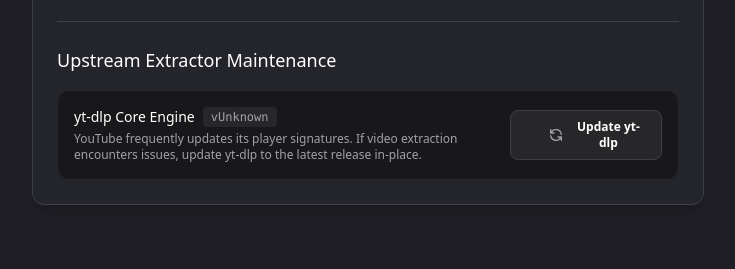
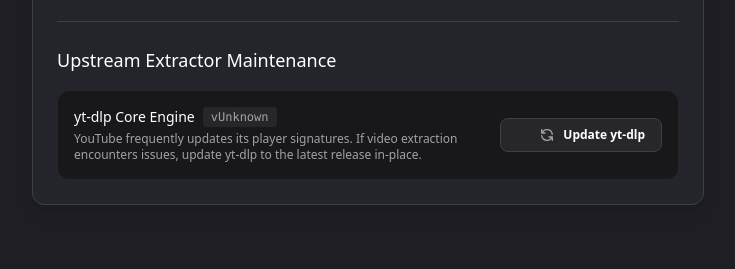
Before and after one commit to Reimaris/LocalTune, a FastAPI app: page /settings in a window 1280 px wide. Shown: the part 1725-1994 px from the top of the page, without its empty margins (272-1007 px from the left). Run offline with FastAPI, Linux system fonts and the light colour scheme; data comes from the database, SQL or seed files in the repository.

Commit message:
style(settings): prevent button text wrapping and retain migration summary

```diff
--- a/app/core/library_migration.py
+++ b/app/core/library_migration.py
@@ -28,6 +28,7 @@ class MigrationStatus:
     errors: int = 0
     current_file: str = ""
     error_messages: list[str] = field(default_factory=list)
+    last_summary: dict[str, Any] | None = None
 
 
 migration_state = MigrationStatus()
@@ -159,6 +160,7 @@ def run_library_migration() -> dict[str, Any]:
             "collisions": migration_state.collisions,
             "errors": migration_state.errors,
         }
+        migration_state.last_summary = summary
         logger.info(f"Library migration finished: {summary}")
         return summary
 
--- a/app/main.py
+++ b/app/main.py
@@ -350,6 +350,17 @@ async def api_update_ytdlp():
 def _render_migration_status_html() -> str:
     from app.core.library_migration import migration_state
 
+    summary = migration_state.last_summary or (
+        {
+            "total": migration_state.total,
+            "moved": migration_state.moved,
+            "collisions": migration_state.collisions,
+            "errors": migration_state.errors,
+        }
+        if (migration_state.total > 0 and migration_state.processed >= migration_state.total)
+        else None
+    )
+
     if migration_state.is_running:
         pct = (
             int((migration_state.processed / migration_state.total) * 100)
@@ -374,7 +385,7 @@ def _render_migration_status_html() -> str:
             <p class="text-[11px] text-[#71717a] truncate font-mono">Current: {migration_state.current_file}</p>
         </div>
         """
-    elif migration_state.total > 0 and migration_state.processed >= migration_state.total:
+    elif summary:
         return f"""
         <div id="migration-progress" class="space-y-3">
             <div class="bg-emerald-900/80 border border-emerald-500 text-white px-4 py-3 rounded-lg text-sm flex items-start gap-2.5">
@@ -382,16 +393,16 @@ def _render_migration_status_html() -> str:
                 <div>
                     <strong class="font-bold">Migration Complete!</strong>
                     <div class="text-xs text-emerald-200 mt-0.5">
-                        Processed {migration_state.total} file(s): moved {migration_state.moved}, {migration_state.collisions} collision(s) suffixed, {migration_state.errors} error(s).
+                        Processed {summary['total']} file(s): moved {summary['moved']}, {summary['collisions']} collision(s) suffixed, {summary['errors']} error(s).
                     </div>
                 </div>
             </div>
             <button type="button"
                 hx-post="/api/library/migrate"
                 hx-target="#migration-progress"
-                class="px-4 py-2 bg-[#27272a] hover:bg-[#3f3f46] text-white text-sm font-medium rounded-lg transition-colors border border-[#3f3f46] flex items-center gap-2">
+                class="px-4 py-2 bg-[#27272a] hover:bg-[#3f3f46] text-white text-sm font-medium rounded-lg transition-colors border border-[#3f3f46] flex items-center gap-2 whitespace-nowrap shrink-0">
                 <svg class="w-4 h-4 text-[#d40060] shrink-0" fill="none" stroke="currentColor" viewBox="0 0 24 24"><path stroke-linecap="round" stroke-linejoin="round" stroke-width="2" d="M4 4v5h.582m15.356 2A8.001 8.001 0 004.582 9m0 0H9m11 11v-5h-.581m0 0a8.003 8.003 0 01-15.357-2m15.357 2H15"></path></svg>
-                Migrate Again
+                <span>Migrate Again</span>
             </button>
         </div>
         """
@@ -401,9 +412,9 @@ def _render_migration_status_html() -> str:
             <button type="button"
                 hx-post="/api/library/migrate"
                 hx-target="#migration-progress"
-                class="px-4 py-2 bg-[#27272a] hover:bg-[#3f3f46] text-white text-sm font-medium rounded-lg transition-colors border border-[#3f3f46] flex items-center gap-2">
+                class="px-4 py-2 bg-[#27272a] hover:bg-[#3f3f46] text-white text-sm font-medium rounded-lg transition-colors border border-[#3f3f46] flex items-center gap-2 whitespace-nowrap shrink-0">
                 <svg class="w-4 h-4 text-[#d40060] shrink-0" fill="none" stroke="currentColor" viewBox="0 0 24 24"><path stroke-linecap="round" stroke-linejoin="round" stroke-width="2" d="M4 4v5h.582m15.356 2A8.001 8.001 0 004.582 9m0 0H9m11 11v-5h-.581m0 0a8.003 8.003 0 01-15.357-2m15.357 2H15"></path></svg>
-                Migrate Existing Files
+                <span>Migrate Existing Files</span>
             </button>
             <p class="text-xs text-[#71717a] mt-1.5">
                 Relocates all completed audio files in your library to match the current naming template above without re-downloading.
--- a/app/templates/settings.html
+++ b/app/templates/settings.html
@@ -73,9 +73,9 @@
                         <button type="button"
                             hx-post="/api/library/migrate"
                             hx-target="#migration-progress"
-                            class="px-4 py-2 bg-[#27272a] hover:bg-[#3f3f46] text-white text-sm font-medium rounded-lg transition-colors border border-[#3f3f46] flex items-center gap-2">
+                            class="px-4 py-2 bg-[#27272a] hover:bg-[#3f3f46] text-white text-sm font-medium rounded-lg transition-colors border border-[#3f3f46] flex items-center gap-2 whitespace-nowrap shrink-0">
                             <svg class="w-4 h-4 text-[#d40060] shrink-0" fill="none" stroke="currentColor" viewBox="0 0 24 24"><path stroke-linecap="round" stroke-linejoin="round" stroke-width="2" d="M4 4v5h.582m15.356 2A8.001 8.001 0 004.582 9m0 0H9m11 11v-5h-.581m0 0a8.003 8.003 0 01-15.357-2m15.357 2H15"></path></svg>
-                            Migrate Existing Files
+                            <span>Migrate Existing Files</span>
                         </button>
                         <p class="text-xs text-[#71717a] mt-1.5">
                             Relocates all completed audio files in your library to match the current naming template above without re-downloading.
@@ -181,15 +181,15 @@
                     YouTube frequently updates its player signatures. If video extraction encounters issues, update yt-dlp to the latest release in-place.
                 </p>
             </div>
-            <div>
+            <div class="shrink-0">
                 <button hx-post="/api/settings/update-ytdlp" hx-target="#ytdlp-alert" hx-indicator="#ytdlp-spinner"
-                    class="bg-[#27272a] hover:bg-[#3f3f46] text-white text-xs font-semibold py-2 px-4 rounded-lg transition-colors border border-[#3f3f46] flex items-center gap-2 shrink-0">
+                    class="bg-[#27272a] hover:bg-[#3f3f46] text-white text-xs font-semibold py-2 px-4 rounded-lg transition-colors border border-[#3f3f46] flex items-center gap-2 shrink-0 whitespace-nowrap">
                     <svg id="ytdlp-spinner" class="htmx-indicator w-3.5 h-3.5 animate-spin text-[#d40060]" xmlns="http://www.w3.org/2000/svg" fill="none" viewBox="0 0 24 24">
                         <circle class="opacity-25" cx="12" cy="12" r="10" stroke="currentColor" stroke-width="4"></circle>
                         <path class="opacity-75" fill="currentColor" d="M4 12a8 8 0 018-8v8H4z"></path>
                     </svg>
                     <svg class="w-4 h-4 shrink-0 text-[#a1a1aa]" fill="none" stroke="currentColor" viewBox="0 0 24 24"><path stroke-linecap="round" stroke-linejoin="round" stroke-width="2" d="M4 4v5h.582m15.356 2A8.001 8.001 0 004.582 9m0 0H9m11 11v-5h-.581m0 0a8.003 8.003 0 01-15.357-2m15.357 2H15"></path></svg>
-                    Update yt-dlp
+                    <span>Update yt-dlp</span>
                 </button>
             </div>
         </div>
```
